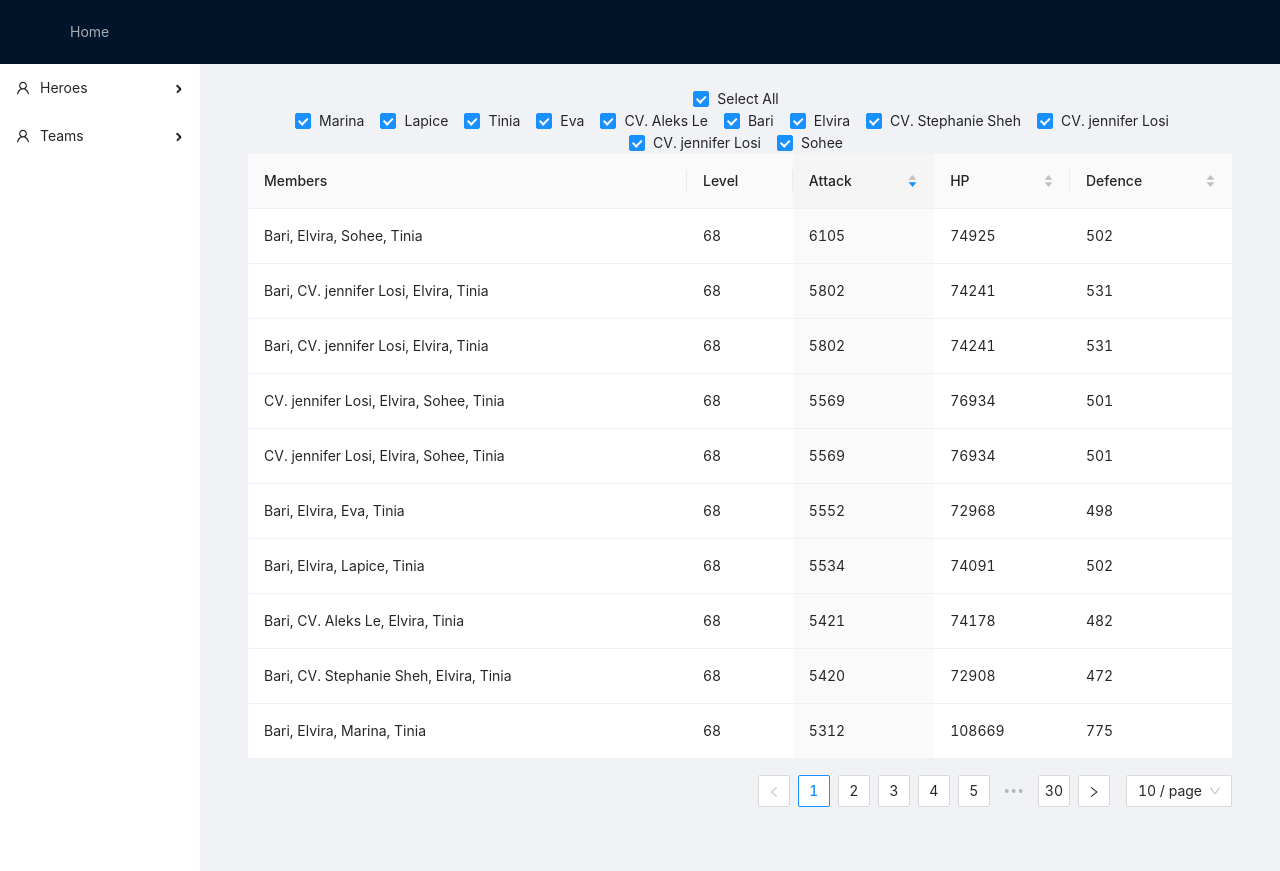
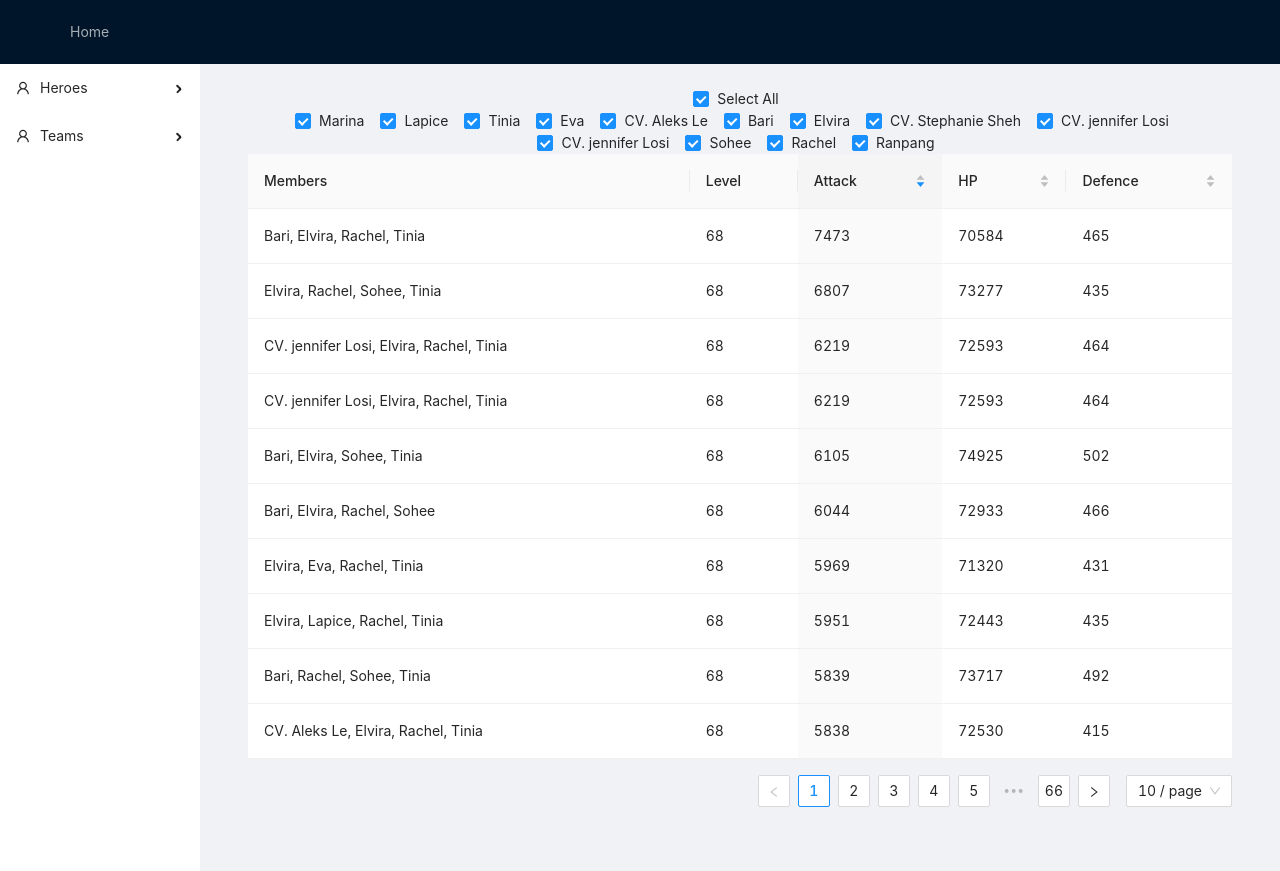
Before and after one commit to monacob/guardian-tales, a React (Create React App) app: page /teams in a window 1280 px wide. Built offline with nearby package versions, Linux system fonts and the light colour scheme.

Commit message:
add hero

```diff
--- a/src/data/heroes.js
+++ b/src/data/heroes.js
@@ -252,6 +252,46 @@ const heroes: Array<Hero> = [
             attribute: 'ATK',
             value: 0.40
         }]
+    },
+    {
+        name: 'Rachel',
+        role: 'RANGED',
+        element: 'WATER',
+        atk: 688,
+        criticalHitChance: 0.11,
+        hp: 16434,
+        def: 88,
+        damageReduction: 26,
+        cardSlot: 2,
+        resistance: [
+            {type: 'EARTH', value: -0.3},
+            {type: 'FIRE', value: 0.3},
+        ],
+        skills: [{
+            target: 'RANGED',
+            attribute: 'ATK',
+            value: 0.48
+        }]
+    },
+    {
+        name: 'Ranpang',
+        role: 'TANKER',
+        element: 'BASIC',
+        atk: 403,
+        criticalHitChance: 0.04,
+        hp: 22233,
+        def: 170,
+        damageReduction: 32,
+        cardSlot: 2,
+        resistance: [
+            {type: 'DARK', value: -0.3},
+            {type: 'LIGHT', value: 0.3},
+        ],
+        skills: [{
+            target: 'PARTY',
+            attribute: 'DEF',
+            value: 0.42
+        }]
     }
 ]
 
```
